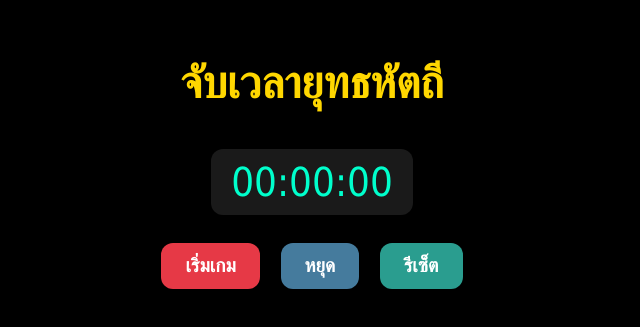
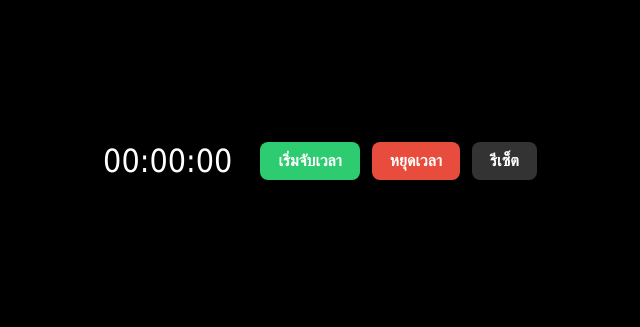
Before and after one commit to ShinDec257/ddddddd, a plain HTML site: page index.html in a window 1280 px wide. Shown: the part 239-566 px from the top of the page, without its empty margins (328-968 px from the left). Drawn offline with Linux system fonts and the light colour scheme.

Commit message:
Update index.html

```diff
--- a/index.html
+++ b/index.html
@@ -6,61 +6,55 @@
   <style>
     body {
       font-family: "Tahoma", sans-serif;
-      text-align: center;
       margin: 0;
       height: 100vh;
       display: flex;
-      flex-direction: column;
       justify-content: center;
       align-items: center;
       background: #000; /* พื้นหลังสีดำ */
       color: white;
     }
 
-    h1 {
-      font-size: 2.8em;
-      margin-bottom: 20px;
-      color: #FFD700; /* สีทอง */
-      text-shadow: 2px 2px 6px rgba(0,0,0,0.8);
+    .container {
+      display: flex;
+      gap: 12px;
+      align-items: center;
     }
 
     #time {
-      font-size: 2.5em;
-      margin: 20px;
-      padding: 10px 20px;
-      background: rgba(255,255,255,0.1);
-      border-radius: 12px;
-      color: #00FFCC; /* เขียวฟ้า */
+      font-size: 2em;
+      padding: 8px 16px;
+      border-radius: 8px;
+      color: white;
     }
 
     button {
-      font-size: 1.2em;
-      padding: 12px 24px;
-      margin: 8px;
+      font-size: 1em;
+      padding: 10px 18px;
+      border: none;
+      border-radius: 8px;
+      font-weight: bold;
       cursor: pointer;
-      border: none;
-      border-radius: 12px;
-      font-weight: bold;
       transition: 0.3s;
+      color: white;
     }
 
-    #startBtn { background: #e63946; color: white; }
-    #stopBtn  { background: #457b9d; color: white; }
-    #resetBtn { background: #2a9d8f; color: white; }
+    #startBtn { background: #2ecc71; }   /* เขียว */
+    #stopBtn  { background: #e74c3c; }   /* แดง */
+    #resetBtn { background: #333; }      /* ดำ */
 
     button:hover {
-      opacity: 0.85;
+      opacity: 0.8;
       transform: scale(1.05);
     }
   </style>
 </head>
 <body>
 
-  <h1>จับเวลายุทธหัตถี</h1>
-  <div id="time">00:00:00</div>
-  <div>
-    <button id="startBtn">เริ่มเกม</button>
-    <button id="stopBtn">หยุด</button>
+  <div class="container">
+    <div id="time">00:00:00</div>
+    <button id="startBtn">เริ่มจับเวลา</button>
+    <button id="stopBtn">หยุดเวลา</button>
     <button id="resetBtn">รีเซ็ต</button>
   </div>
 
```
